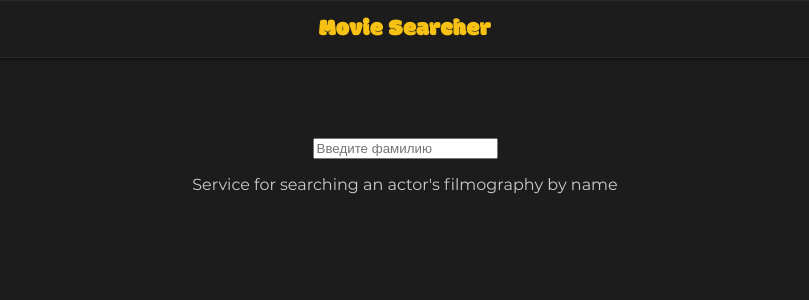
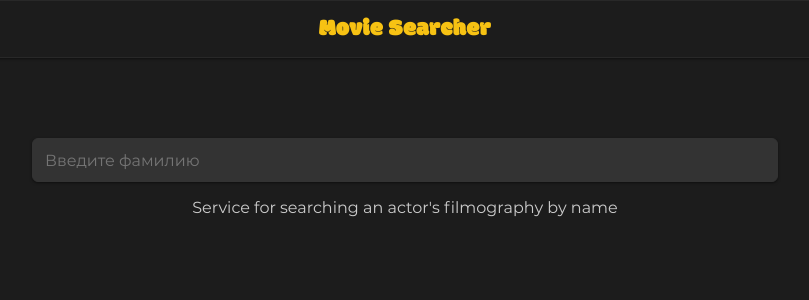
Before and after one commit to honeybaey/movie-searcher, a React (Create React App) app: page / in a window 1280 px wide. Shown: the top 300 px of the page, without its empty margins (235-1044 px from the left). Built offline with nearby package versions, Linux system fonts and the light colour scheme.

Commit message:
edited classname

```diff
--- a/src/components/Search/Search.js
+++ b/src/components/Search/Search.js
@@ -29,7 +29,7 @@ export default class Search extends Component {
       <form className="search-form" onSubmit={this.onSubmit}>
         <input
           type="text"
-          className="search-input"
+          className="search-form__input"
           placeholder="Введите фамилию"
           onChange={this.onEnterName}
           value={this.state.query}
```
